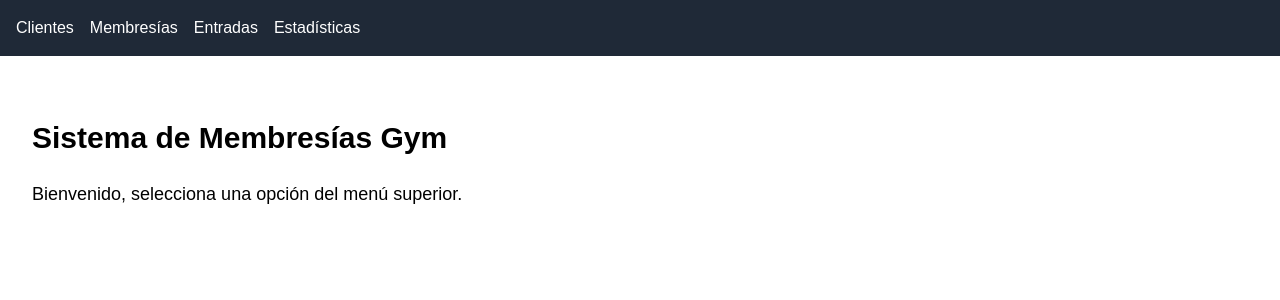
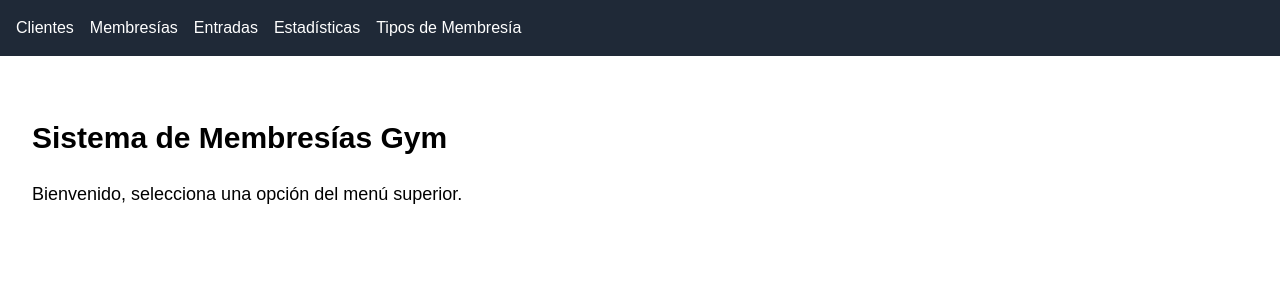
Before and after one commit to Ludran1/gimnasio2.0, a Next.js app: page / in a window 1280 px wide. Shown: the top 300 px of the page. Built offline with nearby package versions, Linux system fonts and the light colour scheme.

Commit message:
Agregar enlace a Tipos de Membresía en el menú principal

```diff
--- a/src/app/layout.tsx
+++ b/src/app/layout.tsx
@@ -10,6 +10,7 @@ export default function RootLayout({ children }: { children: React.ReactNode })
           <Link href="/membresias">Membresías</Link>
           <Link href="/entradas">Entradas</Link>
           <Link href="/estadisticas">Estadísticas</Link>
+          <Link href="/tipos-membresia">Tipos de Membresía</Link>
         </nav>
         <div className="container mx-auto mt-8">
           {children}
```
